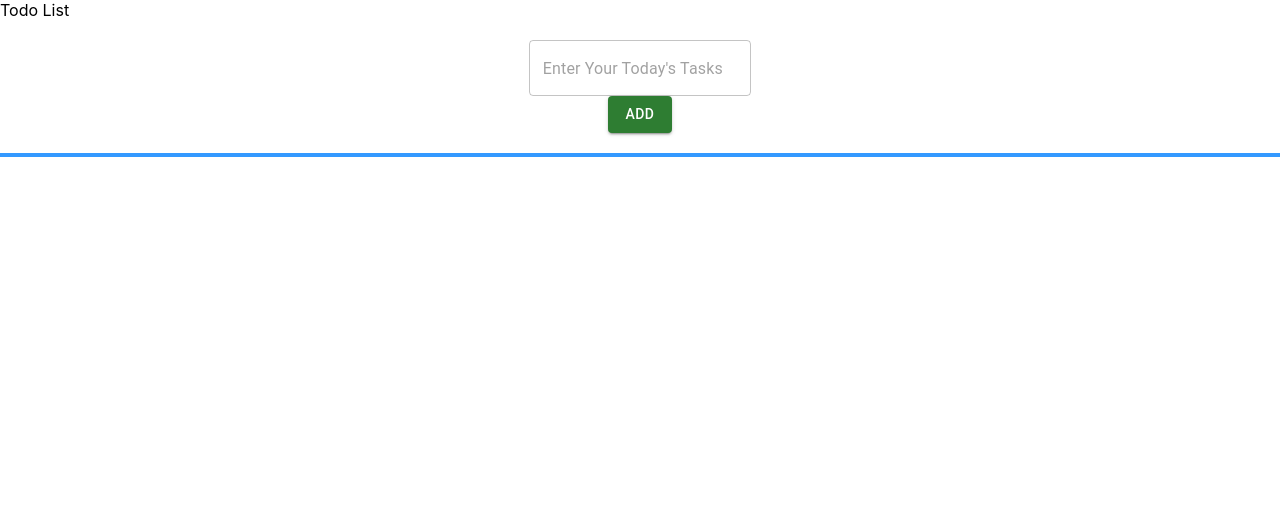
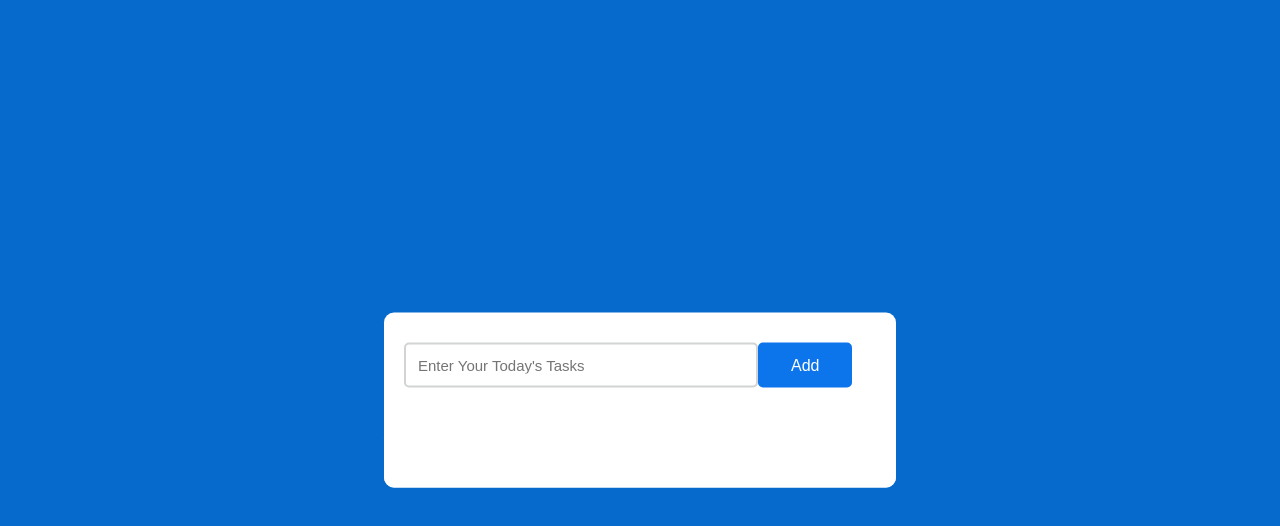
Before and after one commit to Makhdoom-Sharif/todo-repo, a React (Create React App) app: page / in a window 1280 px wide. Shown: the top 526 px of the page. Built offline with nearby package versions, Linux system fonts and the light colour scheme.

Commit message:
style add

```diff
--- a/package.json
+++ b/package.json
@@ -12,7 +12,7 @@
     "@testing-library/user-event": "^13.5.0",
     "react": "^18.2.0",
     "react-dom": "^18.2.0",
-    "react-scripts": "5.0.1",
+    "react-scripts": "^5.0.1",
     "web-vitals": "^2.1.4"
   },
   "scripts": {
--- a/src/App.css
+++ b/src/App.css
@@ -1,38 +1,125 @@
-.App {
-  text-align: center;
+/* body{
+background: black;
+display: flex;
+flex-direction: column;
+justify-content: center;
+padding: 20px;
+height: 100vh;
 }
 
-.App-logo {
-  height: 40vmin;
-  pointer-events: none;
+.TodosBlock{
+
+  background: black;
+  background: linear-gradient(90deg, rgba(2,0,36,1) 0%, rgba(140,70,186,1) 32%, rgba(0,212,255,1) 100%);
+  border-radius: 15px 50px;
+  display: flex;
+  margin-top: 30px;
+  width: 100%;
+  height: 90vh;
+  flex-direction: column;
+  align-items: center;
+
+} */
+
+
+*{
+  padding: 0;
+  margin: 0;
+  box-sizing: border-box;
+}
+body{
+  height: 100vh;
+  background: #066acd;
+}
+.container{
+  width: 40%;
+  min-width: 450px;
+  position: absolute;
+  transform: translate(-50%,-50%);
+  top: 50%;
+  left: 50%;
+  background: white;
+  border-radius: 10px;
+
 }
 
-@media (prefers-reduced-motion: no-preference) {
-  .App-logo {
-    animation: App-logo-spin infinite 20s linear;
-  }
+#newtask{
+  position: relative;
+  padding: 30px 20px;
+  display: flex;
+
+  align-items: center;
+}
+#newtask input{
+  width: 75%;
+  height: 45px;
+  font-family: 'Poppins',sans-serif;
+  font-size: 15px;
+  border: 2px solid #d1d3d4;
+  padding: 12px;
+  color: #111111;
+  font-weight: 500;
+  position: relative;
+  border-radius: 5px;
+}
+#newtask input:focus{
+  outline: none;
+  border-color: #0d75ec;
 }
 
-.App-header {
-  background-color: #282c34;
-  min-height: 100vh;
-  display: flex;
-  flex-direction: column;
-  align-items: center;
-  justify-content: center;
-  font-size: calc(10px + 2vmin);
-  color: white;
+#newtask button{
+  position: relative;
+  float: right;
+  width: 20%;
+  height: 45px;
+  border-radius: 5px;
+  font-family: 'Poppins',sans-serif;
+  font-weight: 500;
+  font-size: 16px;
+  background-color: #0d75ec;
+  border: none;
+  color: #ffffff;
+  cursor: pointer;
+  outline: none;
 }
 
-.App-link {
-  color: #61dafb;
+
+.tasks{
+  background-color: #ffffff;
+  padding: 30px 20px;
+  margin-top: 10px;
+  border-radius: 10px;
+  width: 100%;
+  position: relative;
+}
+.task{
+  background-color: #c5e1e6;
+  height: 50px;
+  margin-bottom: 8px;
+  padding: 5px 10px;
+  display: flex;
+  border-radius: 5px;
+  align-items: center;
+  justify-content: space-between;
+  border: 1px solid #939697;
+  cursor: pointer;
+}
+.task span{
+  font-family: 'Poppins',sans-serif;
+  font-size: 15px;
+  font-weight: 400;
+}
+.task button{
+  background-color: #0a2ea4;
+  color: #ffffff;
+  height: 100%;
+  width: 40px;
+  border-radius: 5px;
+  border: none;
+  cursor: pointer;
+  outline: none;
 }
 
-@keyframes App-logo-spin {
-  from {
-    transform: rotate(0deg);
-  }
-  to {
-    transform: rotate(360deg);
-  }
+.completed{
+  text-decoration: line-through;
 }
--- a/src/App.js
+++ b/src/App.js
@@ -1,13 +1,13 @@
 import logo from './logo.svg';
 import './App.css';
-import Header from './Component/Header';
-import Body from './Component/Body';
+import Todoapp from './Component/Todoapp';
+
 
 function App() {
-  return (<>
-    <Header/>
-    <Body/>
-    </>
+  return (
+     <div className='TodosBlock'>
+    <Todoapp />
+    </div>
     );
 }
 
--- a/src/Component/Header.jsx
+++ /dev/null
@@ -1,9 +0,0 @@
-import React from 'react'
-
-function Header() {
-  return (
-    <div>Todo List</div>
-  )
-}
-
-export default Header
--- a/src/Component/Body.jsx
+++ b/src/Component/Todoapp.jsx
@@ -2,14 +2,8 @@ import React from 'react'
 import Box from '@mui/material/Box';
 import {Alert, Button, FormControl, IconButton,  OutlinedInput } from '@mui/material';
 import { useState } from 'react';
-
 import DeleteIcon from '@mui/icons-material/Delete';
-
 import UpdateIcon from '@mui/icons-material/Update';
-
-
-
-
 
 function App() {
     const [todoList, setTodoList] = useState([]);
@@ -17,33 +11,6 @@ function App() {
     const [btntext, setBtntext] = useState("Add");
     const [indexNew, setindexNew] = useState();
     const [ebit, setEbit] = useState(0);
-
-
-   const ulStyle = {
-    background: "#3399ff",
-    padding: "2px",
-    display: "flex",
-    flexDirection: "column",
-    width: "100vw",
-    height: "100%",
-   }
-
-   const listStyle = {
-    background: "#cce5ff",
-    color: "darkblue",
-    margin: "5px"
-   }
-    const myStyle = {
-        color: "white",
-        backgroundColor: "white",
-        fontFamily: "Arial",
-        margin: "20px",
-        display: "flex",
-    flexDirection: "column",
-    alignItems: "center",
-    justifyContent: "center",
-    alignContent: "flex-end"
-      };
 
 const error = ()=>{
     setEbit(1)
@@ -74,51 +41,43 @@ const error = ()=>{
     };
 
     return (
-        <>
-
-
+        <div className='container'>
+        <div>
         {ebit===1 &&<Alert variant="filled" severity="error">
         Input filled must be filled
           </Alert>}
+        </div>
 
 
-
-      <div  style={myStyle}>
-
-        <Box component="form" noValidate autoComplete="off">
-      <FormControl sx={{ width: '25ch' }}>
-        <OutlinedInput placeholder="Enter Your Today's Tasks" value={text}
-            onChange={(e) => setText(e.target.value)} />
-      </FormControl>
-    </Box>
-
-
-        <Button variant="contained" color="success" onClick={() => text?(btntext === "Add" ? addItem() : updateItem()):(error())} >
+        <div id="newtask">
+          <input placeholder="Enter Your Today's Tasks" value={text}
+            onChange={(e) => setText(e.target.value)}></input>
+        <button  onClick={() => text?(btntext === "Add" ? addItem() : updateItem()):(error())} >
         {btntext}
-        </Button>
-</div>
-
-<div>
-          <ul style={ulStyle}>
+        </button>
+        </div>
+        <div>
+          <ul  className='tasks'>
             {todoList.map((item, index) => {
               return (
-                <li style={listStyle} key={index}>
+
+                <li className='task'  key={index}>
                   {item}
-
+                  <div className='buttons'>
                   <IconButton aria-label="Add" onClick={() => deleteItem(index)}>
                     <DeleteIcon />
                   </IconButton>
                   <IconButton aria-label="Add" onClick={() => updatebtn(index)}>
                     <UpdateIcon />
                   </IconButton>
+                  </div>
+                </li>
 
-                </li>
               );
             })}
           </ul>
-
+          </div>
       </div>
-      </>
     );
   }
   export default App;
```
Also changed, not shown: 1 other file (tests, documents, lock files or other folders).
